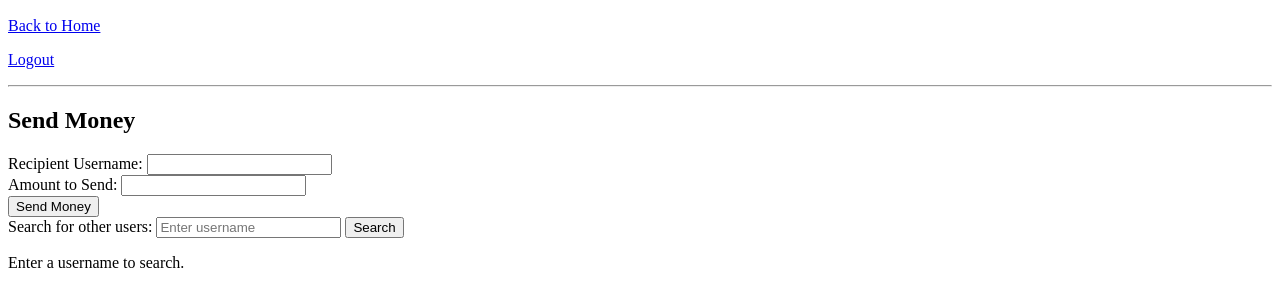
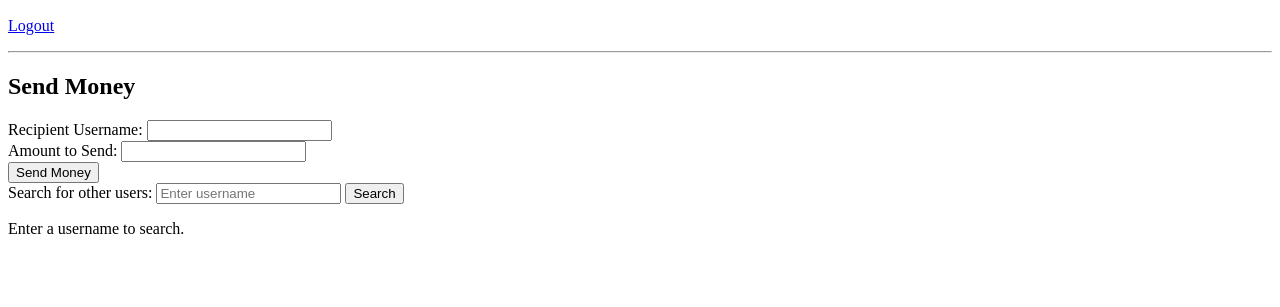
Before and after one commit to LuPatrik/CSProject, a Django app: template bank/templates/bank_account.html in a window 1280 px wide. Shown: the part 97-404 px from the top of the page. Run offline with Django 5.2, Linux system fonts and the light colour scheme; the template is opened without the code that fills it, so the values that code supplies are empty.

Commit message:
removed back to home button

```diff
--- a/bank/templates/bank_account.html
+++ b/bank/templates/bank_account.html
@@ -8,7 +8,6 @@
 <body>
     <h1>Welcome, {{ user.username }}!</h1>
     <p>Your current balance is: ${{ user.balance }}</p>
-    <p><a href="{% url 'index' %}">Back to Home</a></p>
     <p><a href="{% url 'logout' %}">Logout</a></p>
     <hr>
     <h2>Send Money</h2>
```
